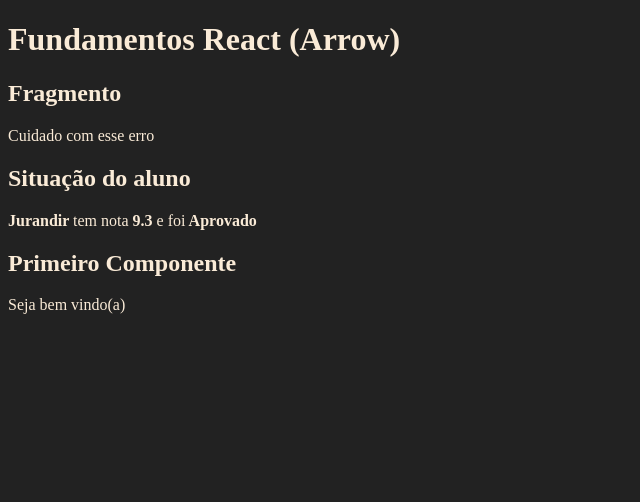
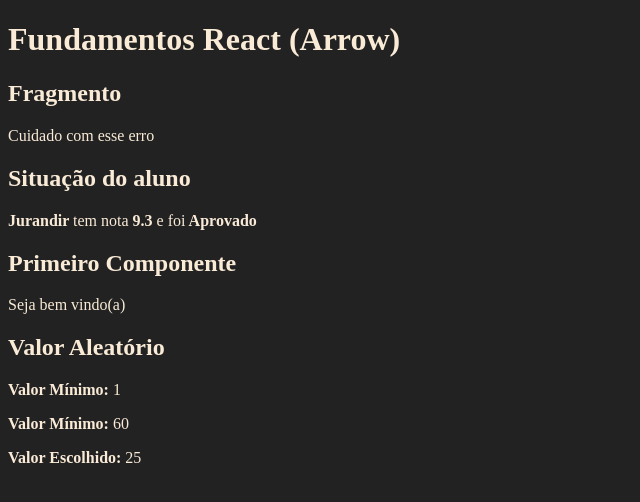
Before and after one commit to augustoamaro/react-redux-js, a React (Create React App) app in the folder fundamentos-react/: page / in a window 1280 px wide. Shown: the top 502 px of the page, without its empty margins (0-640 px from the left). Built offline with nearby package versions, Linux system fonts and the light colour scheme.

Commit message:
Added random number challenge

```diff
--- a/fundamentos-react/src/App.jsx
+++ b/fundamentos-react/src/App.jsx
@@ -3,6 +3,7 @@
 import Primeiro from './components/basicos/Primeiro';
 import ComParametro from './components/basicos/ComParametro';
 import Fragmento from './components/basicos/Fragmento';
+import Aleatorio from "./components/basicos/Aleatorio";
 
 export default () => (
     <div id="app">
@@ -14,5 +15,6 @@
             nota={9.3}
         />
         <Primeiro></Primeiro>
+        <Aleatorio min={1} max={60}/>
     </div>
 );
--- /dev/null
+++ b/fundamentos-react/src/components/basicos/Aleatorio.jsx
@@ -0,0 +1,16 @@
+import React from "react";
+
+export default props => {
+
+    const { min, max } = props
+    const aleatorio = parseInt(Math.random() * (props.max - props.min)) + props.min
+
+    return (
+        <div>
+            <h2>Valor Aleatório</h2>
+            <p><strong>Valor Mínimo: </strong> {min}</p>
+            <p><strong>Valor Mínimo: </strong>{max}</p>
+            <p><strong>Valor Escolhido: </strong>{aleatorio}</p>
+        </div>
+    )
+}
```
